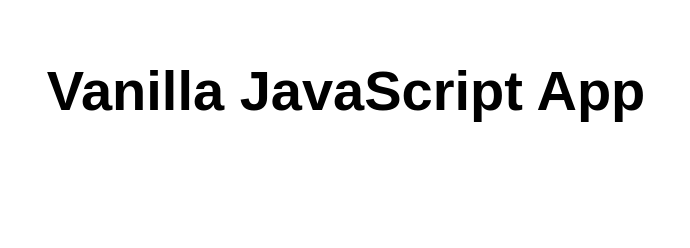
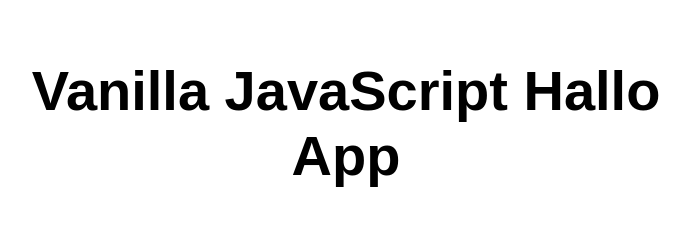
Before and after one commit to bthocl/my-first-static-web-app., a website: page src/index.html in a window 1280 px wide. Shown: the whole page, without its empty margins (294-984 px from the left). Drawn offline with Linux system fonts and the light colour scheme.

Commit message:
Update index.html

```diff
--- a/src/index.html
+++ b/src/index.html
@@ -10,7 +10,7 @@
 
 <body>
   <main>
-    <h1>Vanilla JavaScript App</h1>
+    <h1>Vanilla JavaScript Hallo App</h1>
   </main>
 </body>
 
```
